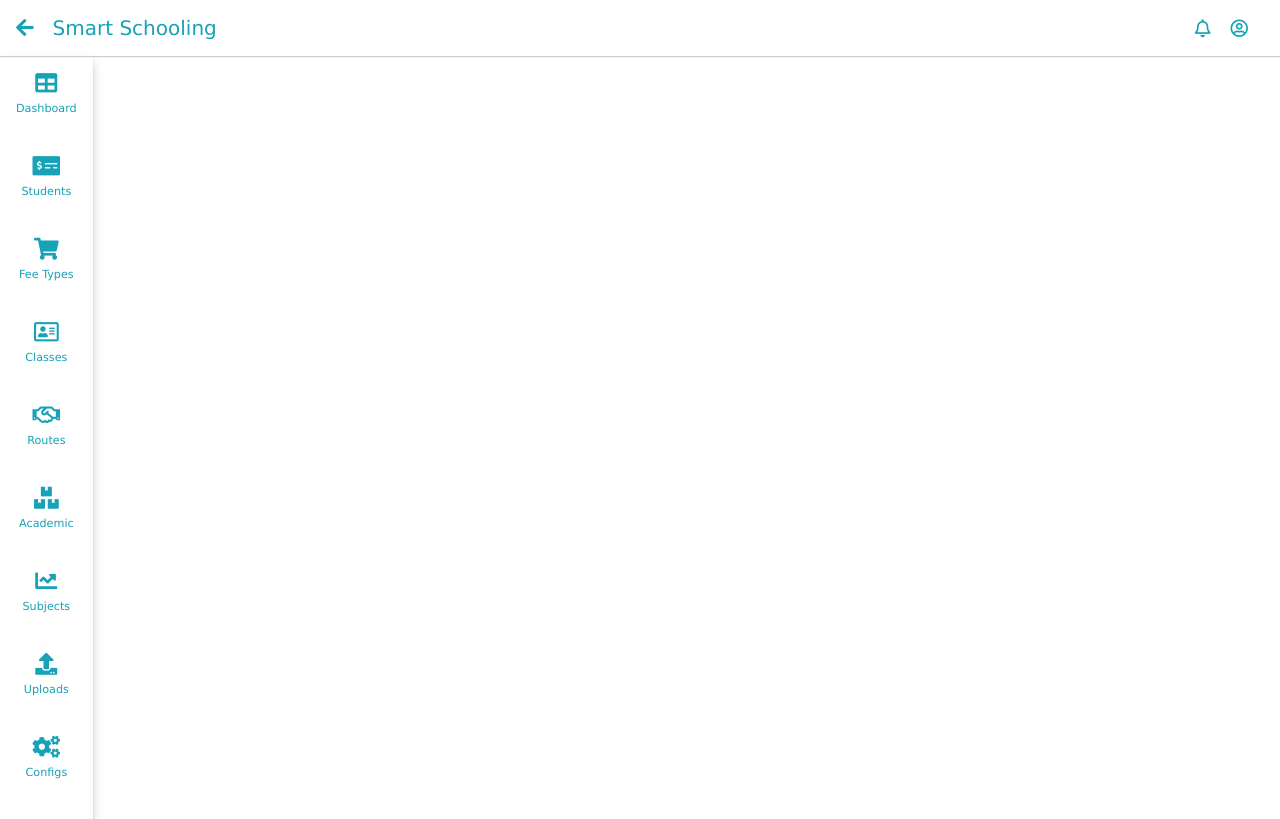
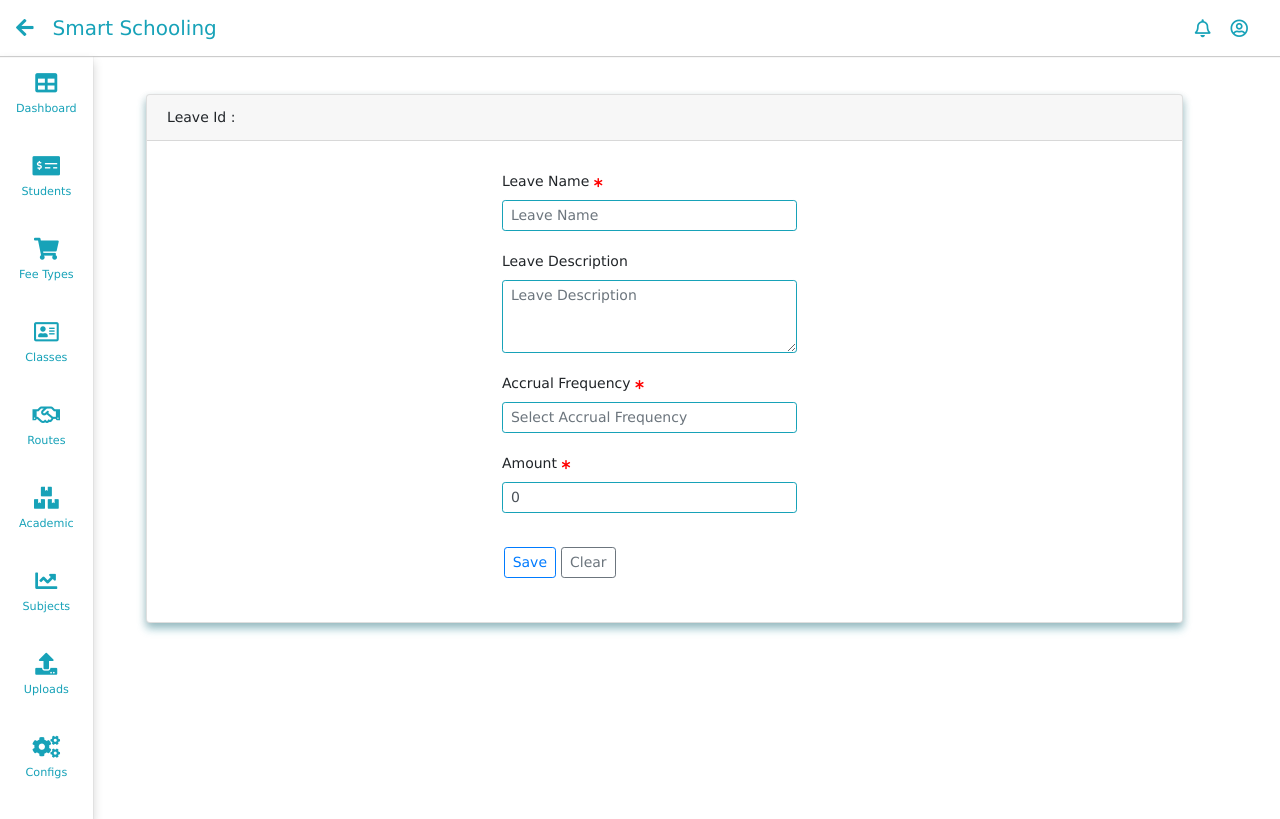
Before and after one commit to mahi664/smartschooling-ui, an Angular app: page /leave-types/new-type/1 in a window 1280 px wide. Before the commit this address led to /. Built offline with nearby package versions, Linux system fonts and the light colour scheme; sample sign-in values are in the browser's storage.

Commit message:
Develop a screen to display all available leave types #82 Develop a screen for adding new leave details #81

```diff
--- a/src/app/app-routing.module.ts
+++ b/src/app/app-routing.module.ts
@@ -8,8 +8,10 @@ import { FeeDetailsComponent } from './fee-details/fee-details.component';
 import { FeeTypesComponent } from './fee-types/fee-types.component';
 import { FeesReceivableDetailsComponent } from './fees-receivable-details/fees-receivable-details.component';
 import { FeesReceivablesComponent } from './fees-receivables/fees-receivables.component';
+import { LeaveTypesComponent } from './leave-types/leave-types.component';
 import { LoginComponent } from './login/login.component';
 import { NewFeeTypeComponent } from './new-fee-type/new-fee-type.component';
+import { NewLeaveTypeComponent } from './new-leave-type/new-leave-type.component';
 import { RoutesComponent } from './routes/routes.component';
 import { AuthenticationGuard } from './services/authentication.guard';
 import { StudentDetailsComponent } from './student-details/student-details.component';
@@ -32,7 +34,9 @@ const routes: Routes = [
   {path: "classes/:classId", component: ClassesDetailsComponent, canActivate: [AuthenticationGuard]},
   {path: "fees-receivables", component: FeesReceivablesComponent, canActivate: [AuthenticationGuard]},
   {path: "fees-receivable/details/:studentId", component: FeesReceivableDetailsComponent, canActivate: [AuthenticationGuard]},
-  {path: "Fees/Payment/:studentId", component: StudentFeesNewPaymentComponent, canActivate: [AuthenticationGuard]}
+  {path: "Fees/Payment/:studentId", component: StudentFeesNewPaymentComponent, canActivate: [AuthenticationGuard]},
+  {path: "leave-types/new-type/:leaveId", component: NewLeaveTypeComponent, canActivate: [AuthenticationGuard]},
+  {path: "leave-types", component: LeaveTypesComponent, canActivate: [AuthenticationGuard]}
 ];
 
 @NgModule({
--- a/src/app/app.module.ts
+++ b/src/app/app.module.ts
@@ -23,6 +23,8 @@ import { StudentFeesNewPaymentComponent } from './student-fees-new-payment/stude
 import { LoginComponent } from './login/login.component';
 import { AdminDashboardComponent } from './admin-dashboard/admin-dashboard.component';
 import { TokenInterceptorService } from './services/token-interceptor.service';
+import { NewLeaveTypeComponent } from './new-leave-type/new-leave-type.component';
+import { LeaveTypesComponent } from './leave-types/leave-types.component';
 
 @NgModule({
   declarations: [
@@ -43,7 +45,9 @@ import { TokenInterceptorService } from './services/token-interceptor.service';
     FeesReceivableDetailsComponent,
     StudentFeesNewPaymentComponent,
     LoginComponent,
-    AdminDashboardComponent
+    AdminDashboardComponent,
+    NewLeaveTypeComponent,
+    LeaveTypesComponent
   ],
   imports: [
     BrowserModule,
--- /dev/null
+++ b/src/app/leave-types/leave-types.component.html
@@ -0,0 +1,53 @@
+<div class="card box-shadow" id="students-list">
+  <div class="card-header">
+    <span>Leave Types</span>
+  </div>
+  <div class="card-body table-responsive">
+    <table class="table table-bordered table-sm">
+      <thead class="thead-light">
+        <tr>
+          <th>#</th>
+          <th>Leave Id</th>
+          <th>Leave Type</th>
+          <th>Description</th>
+          <th>Accrual Frequency</th>
+          <th>Accrual Day</th>
+          <th>Amount</th>
+          <th>Eff Date</th>
+          <th>End Date</th>
+          <th></th>
+        </tr>
+      </thead>
+      <tbody>
+        <tr *ngFor="let leaveType of leaveTypes let i = index">
+          <td>{{i+1}}</td>
+          <td>{{leaveType.leaveId}}</td>
+          <td>{{leaveType.leaveName}}</td>
+          <td>{{leaveType.leaveDescription.length==0?"N/A":leaveType.leaveDescription}}</td>
+          <td>{{leaveType.accrualFreq}}</td>
+          <td>{{leaveType.accrualDay}}</td>
+          <td>{{leaveType.amount}}</td>
+          <td>{{leaveType.startDate}}</td>
+          <td>{{leaveType.endDate}}</td>
+          <!-- <td>{{student.address}}</td>
+          <td>{{student.transportOpted==true ? "Yes" : "No"}}</td> -->
+          <td>
+            <a class="mx-1" (click)="editLeaveType(leaveType.leaveId)"><i class="fa fa-edit"
+                style="color: rgb(23, 162, 184); cursor: pointer;"></i></a>
+            <a class="mx-1" (click)="configureDetails(feeType)"><i class="fa fa-cog"
+                  style="color: rgb(23, 162, 184); cursor: pointer;"></i></a>
+            <a class="mx-1"><i class="fa fa-trash"
+                    style="color: rgb(23, 162, 184); cursor: pointer;"></i></a>
+          </td>
+        </tr>
+        <tr class="text-danger" *ngIf="leaveTypes.length==0">No Record Found</tr>
+      </tbody>
+    </table>
+
+    <div class="row container ">
+      <button class="btn btn-outline-primary btn-sm mx-1" (click)="addNewLeaveType(-1)">Add New</button>
+    </div>
+
+
+  </div>
+</div>
--- /dev/null
+++ b/src/app/leave-types/leave-types.component.ts
@@ -0,0 +1,26 @@
+import { Component, OnInit } from '@angular/core';
+import { Router } from '@angular/router';
+import { LeaveDetails } from '../new-leave-type/new-leave-type.component';
+
+@Component({
+  selector: 'app-leave-types',
+  templateUrl: './leave-types.component.html',
+  styleUrls: ['./leave-types.component.css']
+})
+export class LeaveTypesComponent implements OnInit {
+
+  leaveTypes : LeaveDetails[] = [];
+
+  constructor(private router: Router) { }
+
+  ngOnInit() {
+  }
+
+  addNewLeaveType(leaveId: string){
+    this.router.navigate(["/leave-types/new-type", leaveId]);
+  }
+
+  editLeaveType(leaveId: string){
+    this.addNewLeaveType(leaveId);
+  }
+}
--- /dev/null
+++ b/src/app/new-leave-type/new-leave-type.component.html
@@ -0,0 +1,88 @@
+<div class="card box-shadow">
+  <div class="card-header">
+    Leave Id :
+  </div>
+
+  <div class="card-body">
+    <div class="row container" style="padding:1%;">
+      <div class="col-md-4 offset-4">
+        <div class="input-group-sm">
+          <label for="usr">
+            Leave Name <i class='fas fa-asterisk' style="color: red; font-size: xx-small"></i>
+            <small style="color: red; font-size: smaller;" *ngIf="validationFlags['leaveName']">(Leave Name can not be
+              empty)</small>
+          </label>
+          <input type="text" class="form-control custom-input-style" placeholder="Leave Name"
+            [(ngModel)]="leaveDetails.leaveName" (change)="validateField('leaveName',leaveDetails.leaveName)">
+        </div>
+      </div>
+    </div>
+
+    <div class="row container" style="padding:1%;">
+      <div class="col-md-4 offset-4">
+        <div class="input-group-sm">
+          <label for="usr">
+            Leave Description
+          </label>
+          <textarea class="form-control" style="border: 1px solid rgb(23, 162, 184);" placeholder="Leave Description"
+            rows="3" [(ngModel)]="leaveDetails.leaveDescription"></textarea>
+        </div>
+      </div>
+    </div>
+
+    <div class="row container" style="padding:1%;">
+      <div class="col-md-4 offset-4">
+        <div class="input-group-sm">
+          <label for="usr">
+            Accrual Frequency <i class='fas fa-asterisk' style="color: red; font-size: xx-small"></i>
+            <small style="color: red; font-size: smaller;" *ngIf="validationFlags['accrualFreq']">(Frequency can not be empty)</small>
+          </label>
+          <input class="form-control custom-input-style" list="accrual-freq" placeholder="Select Accrual Frequency"
+            [(ngModel)]="leaveDetails.accrualFreq" (change)="validateField('accrualFreq',leaveDetails.accrualFreq)">
+          <datalist id="accrual-freq">
+            <option *ngFor="let freq of accrualFrequency" value="{{freq}}">
+          </datalist>
+        </div>
+      </div>
+    </div>
+
+    <div class="row container" style="padding:1%;" *ngIf="isAccrualDayApplicable">
+      <div class="col-md-4 offset-4">
+        <div class="input-group-sm">
+          <label for="usr">
+            Accrual Day <i class='fas fa-asterisk' style="color: red; font-size: xx-small"></i>
+            <small style="color: red; font-size: smaller;" *ngIf="validationFlags['accrualDay']">(Accrual Day can not be empty)</small>
+          </label>
+          <input class="form-control custom-input-style" list="accrual-day" placeholder="Select Accrual Day"
+            [(ngModel)]="leaveDetails.accrualDay" (change)="validateField('accrualDay',leaveDetails.accrualDay)">
+          <datalist id="accrual-day">
+            <option *ngFor="let day of accrualDays" value="{{day}}">
+          </datalist>
+        </div>
+      </div>
+    </div>
+
+    <div class="row container" style="padding:1%;">
+      <div class="col-md-4 offset-4">
+        <div class="input-group-sm">
+          <label for="usr">
+            Amount <i class='fas fa-asterisk' style="color: red; font-size: xx-small"></i>
+            <small style="color: red; font-size: smaller;" *ngIf="validationFlags['amount']">(Amount can not be empty)</small>
+          </label>
+          <input class="form-control custom-input-style" type="number" placeholder="Accrual Amount"
+            [(ngModel)]="leaveDetails.amount" (change)="validateField('amount',leaveDetails.amount)">
+        </div>
+      </div>
+    </div>
+
+    <div class="row container" >
+      <div class="col-md-4 offset-4">
+        <div class="my-4">
+          <button class="btn btn-outline-primary btn-sm" style="margin-right: 5px;" (click)="saveLeaveType()">Save</button>
+
+          <button class="btn btn-outline-secondary btn-sm" style="margin-right: 5px;">Clear</button>
+        </div>
+      </div>
+    </div>
+  </div>
+</div>
--- /dev/null
+++ b/src/app/new-leave-type/new-leave-type.component.ts
@@ -0,0 +1,77 @@
+import { Component, OnInit } from '@angular/core';
+import { ActivatedRoute } from '@angular/router';
+
+export class LeaveDetails {
+  constructor(public leaveId: string, public leaveName: string, public leaveDescription: string,
+    public accrualFreq: string, public accrualDay: number, public amount: number, public startDate: Date,
+    public endDate: Date) {}
+}
+
+@Component({
+  selector: 'app-new-leave-type',
+  templateUrl: './new-leave-type.component.html',
+  styleUrls: ['./new-leave-type.component.css']
+})
+export class NewLeaveTypeComponent implements OnInit {
+
+  leaveDetails : LeaveDetails = new LeaveDetails("","","","",0,0,null,null);
+  accrualFrequency : string[] = ["Daily","Weekly","Monthly","Quarterly","Yearly"];
+  accrualDays : number[] = [1,2,3,4,5,6,7,8,9,10];
+  isAccrualDayApplicable : boolean = false;
+  leaveId : string = "";
+  validationFlags = {};
+
+  constructor(private activatedRoute: ActivatedRoute) { }
+
+  ngOnInit() {
+    this.initValidationFlags();
+    this.leaveId = this.activatedRoute.snapshot.params['leaveId'];
+    console.log(this.leaveId);
+  }
+
+  saveLeaveType(){
+    console.log("Adding new Leave Details", this.leaveDetails);
+    if(this.validateLeaveDetails()){
+
+    }else{
+      alert("Please Fill all the required Details!");
+    }
+  }
+
+  initValidationFlags(){
+    this.validationFlags['leaveName'] = false;
+    this.validationFlags['accrualFreq'] = false;
+    this.validationFlags['accrualDay'] = false;
+    this.validationFlags['amount'] = false;
+  }
+
+  validateField(field : string, value : string){
+    this.validationFlags[field]= value==="" ? true : false;
+    if(field==="accrualFreq"){
+      value!="Daily" ? this.isAccrualDayApplicable = true : this.isAccrualDayApplicable = false;
+    }
+  }
+
+  validateLeaveDetails(){
+    let retFlag = true;
+    if(this.leaveDetails.leaveName==="" || this.leaveDetails.leaveName===undefined){
+      this.validationFlags['leaveName'] = true;
+      retFlag = false;
+    }
+    if(this.leaveDetails.accrualFreq==="" || this.leaveDetails.accrualFreq===undefined){
+      this.validationFlags['accrualFreq'] = true;
+      retFlag = false;
+    }else{
+      if(this.leaveDetails.accrualDay===0 || this.leaveDetails.accrualDay===undefined){
+        this.validationFlags['accrualDay'] = true;
+        retFlag = false;
+      }
+    }
+    if(this.leaveDetails.amount===0 || this.leaveDetails.amount===undefined){
+      this.validationFlags['amount'] = true;
+      retFlag = false;
+    }
+
+    return retFlag;
+  }
+}
```
Also changed, not shown: src/app/side-nav/side-nav.component.html (+3 -4 lines), src/app/leave-types/leave-types.component.css (added), src/app/new-leave-type/new-leave-type.component.css (added), 2 other files (tests, documents, lock files or other folders).
